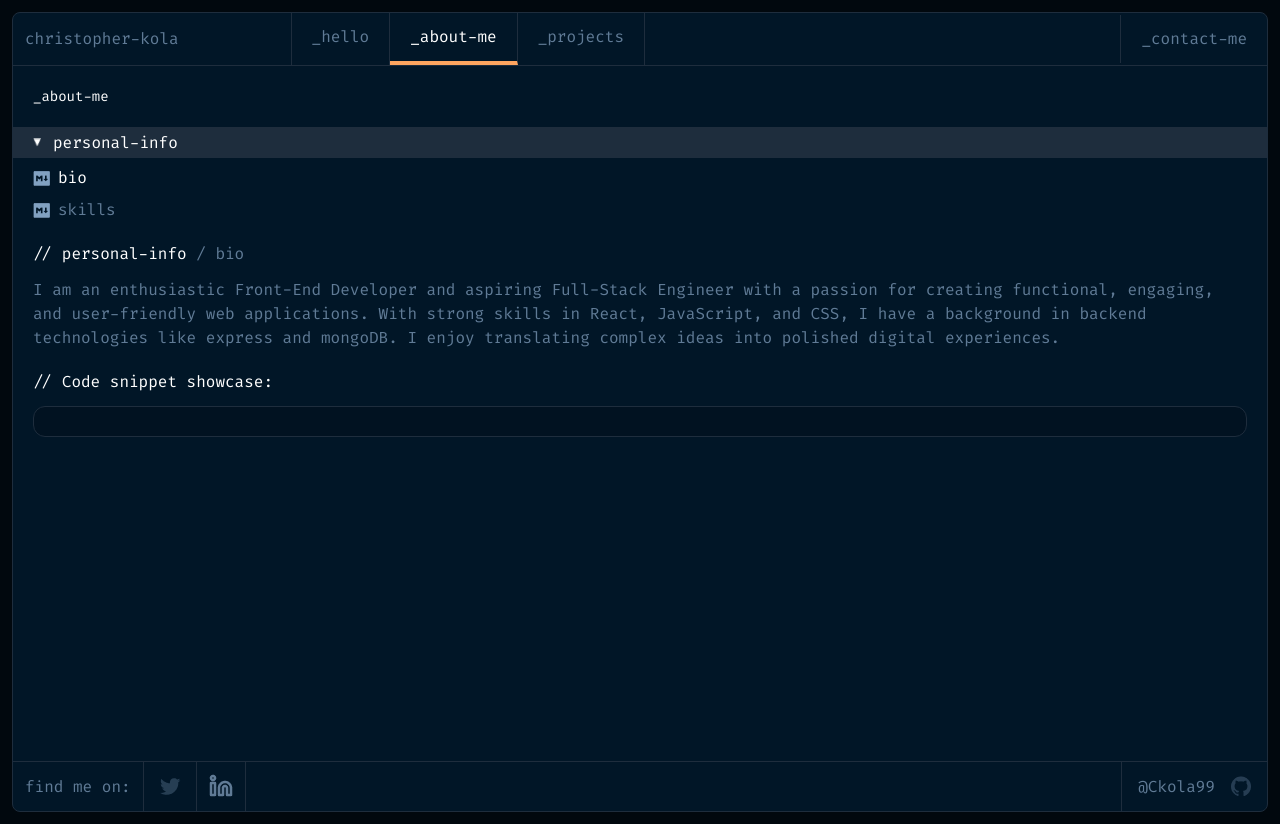
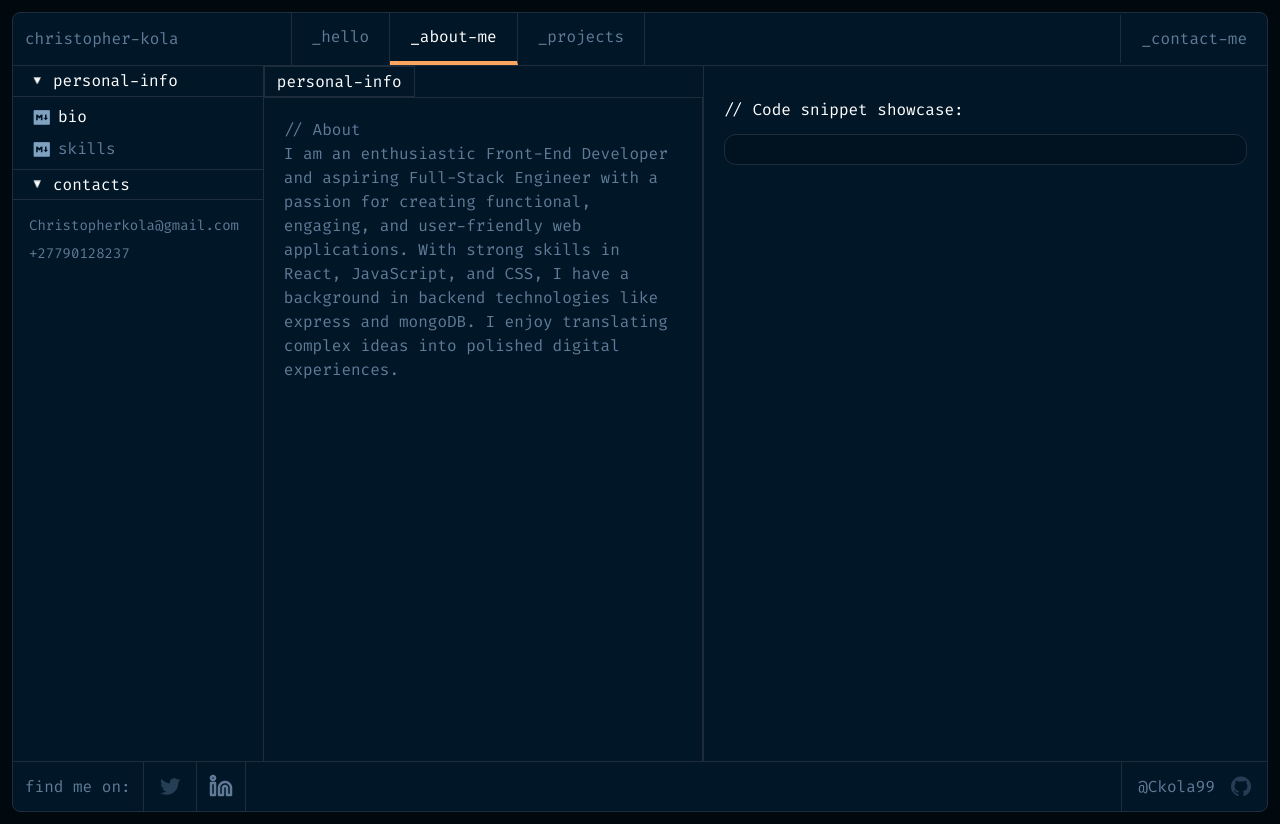
Before and after one commit to Ckola99/Portfolio, a React (Vite) app in the folder Frontend/: page /about in a window 1280 px wide. Built offline with nearby package versions, Linux system fonts and the light colour scheme; no server answers.

Commit message:
changes to about page

```diff
--- a/Frontend/src/pages/About.jsx
+++ b/Frontend/src/pages/About.jsx
@@ -8,18 +8,23 @@ const About = () => {
 
   const [openFolder, setOpenFolder] = useState(true);
   const [openFile, setOpenSelectedFile] = useState('bio');
+  const [openContacts, setOpenContacts] = useState(true)
 
   const toggleFolder = () => {
     setOpenFolder(prevState => !prevState);
   }
 
+  const toggleContacts = () => {
+    setOpenContacts(prevState => !prevState);
+  }
+
   const files = ['bio', 'skills']
 
   return (
-    <div className='w-full'>
-      <h1 className='text-white p-5 text-[14px]'>_about-me</h1>
-      <div className="">
-        <button onClick={toggleFolder} className="flex items-center bg-line-color pl-5 gap-3 text-white w-full h-[31px]">
+    <div className='w-full md:grid md:grid-cols-[20%_35%_45%]'>
+      <h1 className='text-white p-5 text-[14px] md:hidden'>_about-me</h1>
+      <div className="md:min-w-[200px] md:border-r md:border-line-color">
+        <button onClick={toggleFolder} className="flex items-center bg-line-color pl-5 gap-3 text-white w-full h-[31px] md:bg-transparent md:border-b md:border-line-color">
           <img src={openFolder ? chevronDown : chevron} alt="chevron" className='h-[8.5px] w-[8px]' />personal-info
         </button>
         {openFolder && (<div className="">
@@ -29,18 +34,26 @@ const About = () => {
           </button>))}
 
         </div>)}
+        <button onClick={toggleContacts} className=" hidden md:flex md:items-center md:pl-5 md:gap-3 md:text-white md:w-full md:h-[31px] md:bg-transparent md:border-b md:border-line-color md:border-t md:mt-2">
+          <img src={openContacts ? chevronDown : chevron} alt="chevron" className='h-[8.5px] w-[8px]' />contacts
+        </button>
+        {openContacts && (<div className="hidden text-light-gray text-sm p-4 md:flex flex-col gap-2">
+          <p className=''>Christopherkola@gmail.com</p>
+          <p>+27790128237</p>
+        </div>)}
       </div>
-      {openFile === 'bio' && (<article className="p-5 flex flex-col gap-3">
-        <h2 className='text-white'>&#47;&#47; personal-info  <span className='text-light-gray'>&#47; bio</span></h2>
-        <p className='text-light-gray'>I am an enthusiastic Front-End Developer and aspiring Full-Stack Engineer with a passion for creating functional, engaging, and user-friendly web applications. With strong skills in React, JavaScript, and CSS, I have a background in backend technologies like express and mongoDB. I enjoy translating complex ideas into polished digital experiences.
+      {openFile === 'bio' && (<article className="p-5 flex flex-col gap-3 md:p-0 md:gap-0">
+        <h2 className='text-white md:border md:border-line-color md:p-[2.5px] md:w-fit md:px-3'><span className='md:hidden'>&#47;&#47;</span> personal-info  <span className='text-light-gray md:hidden'>&#47; bio</span></h2>
+        <p className='text-light-gray md:border-line-color md:border-t md:border-r md:h-full md:px-5 md:pt-5'> <span className='hidden md:block'> &#47;&#47; About</span>I am an enthusiastic Front-End Developer and aspiring Full-Stack Engineer with a passion for creating functional, engaging, and user-friendly web applications. With strong skills in React, JavaScript, and CSS, I have a background in backend technologies like express and mongoDB. I enjoy translating complex ideas into polished digital experiences.
 
         </p>
       </article>)}
-      {openFile === 'skills' && (<article className="p-5 flex flex-col gap-3">
-        <h2 className="text-white">
-          &#47;&#47; personal-info <span className="text-light-gray">&#47; skills</span>
+      {openFile === 'skills' && (<article className="p-5 flex flex-col gap-3 md:p-0 md:gap-0">
+        <h2 className="text-white md:hidden">
+          &#47;&#47; personal-info <span className="text-light-gray ">&#47; skills</span>
         </h2>
-        <p className="text-light-gray">
+        <h2 className='hidden md:block md:text-white p-[2.5px] border border-line-color px-4 w-fit'> skills</h2>
+        <p className="text-light-gray md:border-t md:border-line-color md:p-4">
           <strong>Front-End Development</strong>
           <br />
           Proficient in HTML5, CSS3, and JavaScript (ES6+). Skilled in modern frameworks and
@@ -70,7 +83,7 @@ const About = () => {
           about continuous learning and exploring emerging technologies.
         </p>
       </article>)}
-      <article className='px-5 text-white'>
+      <article className='px-5 text-white md:min-w-full md:pt-8 md:border-l md:border-line-color'>
         <h3 className='mb-3'>&#47;&#47; Code snippet showcase:</h3>
         <GithubSnippet owner="Ckola99"
           repo="FindYourHat"
```
